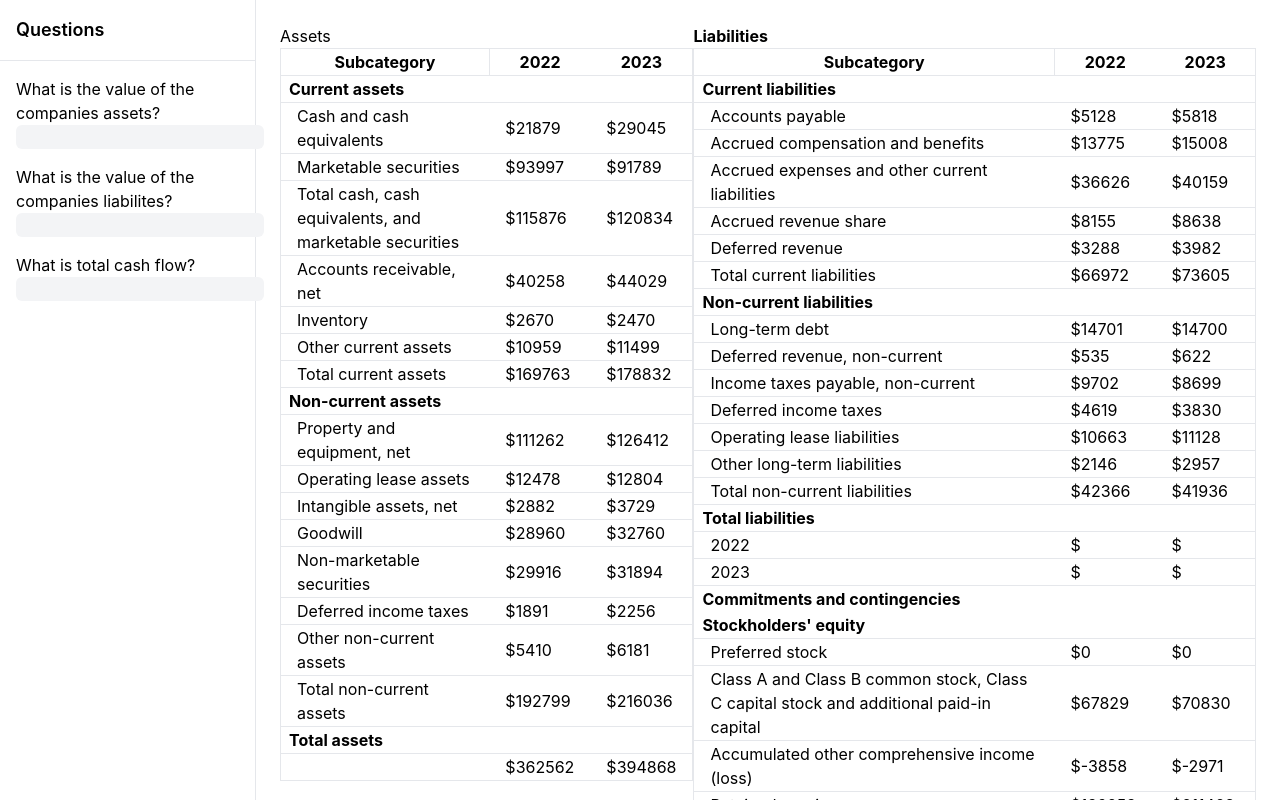
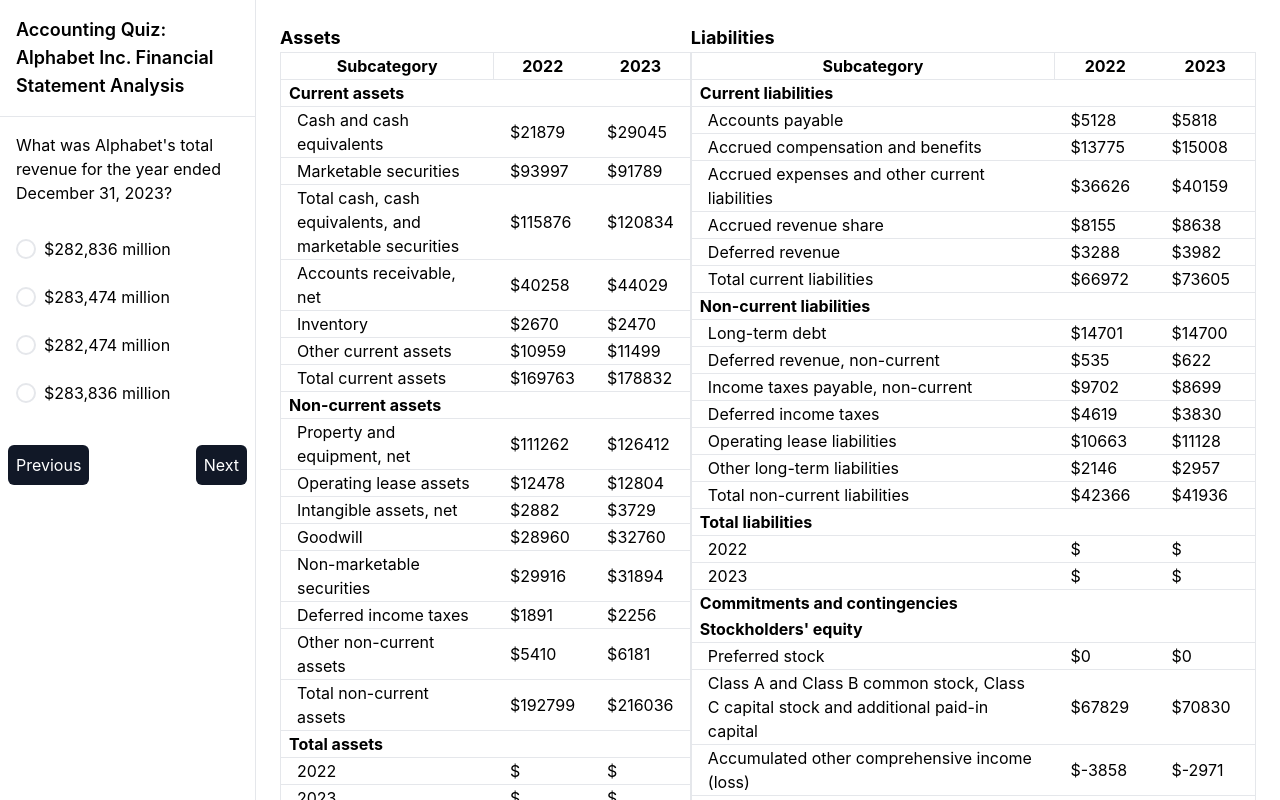
Before and after one commit to sam-schnaars/cal-hacks, a React (Create React App) app: page / in a window 1280 px wide. Shown: the top 800 px of the page. Built offline with nearby package versions, Linux system fonts and the light colour scheme.

Commit message:
mapped question.json to sidebar questionaire, fixed redundancies, loved vedant

```diff
--- a/src/App.js
+++ b/src/App.js
@@ -1,9 +1,7 @@
 import React from 'react';
-import { BrowserRouter as Router, Routes, Route, Link } from 'react-router-dom';
-import Lesson from './components/Lesson.tsx';
-import Quiz from './components/Quiz';
 import AssetsTable from './components/AssetsTable.js';
 import LiabilitiesTable from './components/LiabilitiesTable.js';
+import Sidebar from "./components/Sidebar.js"
 
 
 
@@ -14,56 +12,24 @@
     "What is the value of the companies liabilites?",
     "What is total cash flow?",
   ]
-  const innerTable = () => {
-    return (
-      <thead>
-        <th className="border bg-slate-200 border-gray-300 px-4 py-2">Current Assets</th>
-        <th className="border bg-slate-200 border-gray-300 px-4 py-2">Current Liabilities</th>
-      </thead>
-    )
-  }
   return (
-    <Router>
-      <Routes>
-        <Route path="/quiz" element={<Quiz />} />
-      </Routes>
-
     <div className="flex h-screen bg-background text-foreground">
       {/* Sidebar */}
-      <div className="w-64 border-r bg-muted">
-        <div className="p-4 font-semibold text-lg border-b">Questions</div>
-        <div className="h-[calc(100vh-57px)]">
-          <nav className="p-2">
-            {questions.map((item, index) => (
-              <div
-                key={index}
-                className={`p-2 rounded-md cursor-pointer ${
-                  index == 0 ? "bg-primary text-primary-foreground" : "hover:bg-accent"
-                }`}
-              >
-                {item}
-                <input className="bg-gray-100 rounded-md"></input>
-              </div>
-            ))}
-          </nav>
-        </div>
-      </div>
-
+      <Sidebar/>
       {/* Main Content */}
       <div className="flex-1">
         <main className="flex-1 flex flex-row p-6">
           <AssetsTable/>
-          <LiabilitiesTable/>
+          <LiabilitiesTable dataType="Liabilities and Stockholders' Equity"/>
         </main>
 
         {/* Bottom Right Buttons */}
-        <div className="p-4 flex justify-end gap-4">˜
-          <Link to="/quiz">IDK</Link>
-          <Link to="/next">Next</Link>
+        <div className="p-4 flex justify-end gap-4">
+          <button>IDK</button>
+          <button>Next</button>
         </div>
       </div>
     </div>
-    </Router>
   );
 }
 
--- a/src/components/AssetsTable.js
+++ b/src/components/AssetsTable.js
@@ -1,33 +1,8 @@
 import React from 'react';
+import data from "../google_balance_sheet.json";
 
 const AssetsTable = () => {
-  const data = {
-    Assets: {
-      'Current assets': {
-        'Cash and cash equivalents': { '2022': 21879, '2023': 29045 },
-        'Marketable securities': { '2022': 93997, '2023': 91789 },
-        'Total cash, cash equivalents, and marketable securities': {
-          '2022': 115876,
-          '2023': 120834,
-        },
-        'Accounts receivable, net': { '2022': 40258, '2023': 44029 },
-        Inventory: { '2022': 2670, '2023': 2470 },
-        'Other current assets': { '2022': 10959, '2023': 11499 },
-        'Total current assets': { '2022': 169763, '2023': 178832 },
-      },
-      'Non-current assets': {
-        'Property and equipment, net': { '2022': 111262, '2023': 126412 },
-        'Operating lease assets': { '2022': 12478, '2023': 12804 },
-        'Intangible assets, net': { '2022': 2882, '2023': 3729 },
-        Goodwill: { '2022': 28960, '2023': 32760 },
-        'Non-marketable securities': { '2022': 29916, '2023': 31894 },
-        'Deferred income taxes': { '2022': 1891, '2023': 2256 },
-        'Other non-current assets': { '2022': 5410, '2023': 6181 },
-        'Total non-current assets': { '2022': 192799, '2023': 216036 },
-      },
-      'Total assets': {"":{'2022': 362562, '2023': 394868 }},
-    }
-  };
+  const selectedData = data["Assets"];
 
   const renderRows = (subcategory, items) => {
     return Object.entries(items).map(([item, values]) => (
@@ -56,7 +31,7 @@
 
   return (
     <div>
-      <h1 className="">Assets</h1>
+      <h1 className="font-bold text-lg">Assets</h1>
       <table className="border b-2 pl-2 pr-2">
         <thead className="border b-2 pl-4 pr-4">
           <tr className="border b-2">
--- a/src/components/Lesson.tsx
+++ /dev/null
@@ -1,46 +0,0 @@
-import * as React from "react"
-
-export default function Component() {
-  return (
-    <div className="flex h-screen bg-background text-foreground">
-      {/* Sidebar */}
-      <div className="w-64 border-r bg-muted">
-        <div className="p-4 font-semibold text-lg border-b">Question</div>
-        <div className="h-[calc(100vh-57px)]">
-          <nav className="p-2">
-            {[
-              "Introduction to Accounting",
-              "The Accounting Equation",
-              "Financial Statements",
-            ].map((item, index) => (
-              <div
-                key={index}
-                className={`p-2 rounded-md cursor-pointer ${
-                  index === 0 ? "bg-primary text-primary-foreground" : "hover:bg-accent"
-                }`}
-              >
-                {item}
-              </div>
-            ))}
-          </nav>
-        </div>
-      </div>
-
-      {/* Main Content */}
-      <div className="flex-1 flex flex-col">
-        <main className="flex-1 p-6">
-          <h1 className="text-2xl font-bold mb-4">Introduction to Accounting</h1>
-          <p className="text-muted-foreground">
-            This is where the main content of the tutorial would go. For now, it's just a placeholder.
-          </p>
-        </main>
-
-        {/* Bottom Right Buttons */}
-        <div className="p-4 flex justify-end gap-4">
-          <button>IDK</button>
-          <button>Next</button>
-        </div>
-      </div>
-    </div>
-  )
-}
--- a/src/components/LiabilitiesTable.js
+++ b/src/components/LiabilitiesTable.js
@@ -1,8 +1,8 @@
 import React from 'react';
 import data from "../google_balance_sheet.json";
 
-const LiabilitiesTable = () => {
-  const dataa = data["Liabilities and Stockholders' Equity"];
+const LiabilitiesTable = (dataType) => {
+  const selectedData = data["Liabilities and Stockholders' Equity"];
 
   const renderRows = (subcategory, items) => {
     return Object.entries(items).map(([item, values]) => (
@@ -16,7 +16,7 @@
 
   const generateTableRows = () => {
     const rows = [];
-    Object.entries(data["Liabilities and Stockholders' Equity"]).forEach(([subcategory, items]) => {
+    Object.entries(selectedData).forEach(([subcategory, items]) => {
       // Add subcategory row (Current liabilities, Non-current liabilities)
       rows.push(
         <tr key={subcategory} className='pl-2 pr-2'>
@@ -31,7 +31,7 @@
 
   return (
     <div>
-      <h1 className='font-bold'>Liabilities</h1>
+      <h1 className='font-bold text-lg'>Liabilities</h1>
       <table className="border b-2 pl-2 pr-2">
         <thead className="border b-2 pl-4 pr-4">
           <tr className="border b-2">
--- a/src/components/Quiz.js
+++ /dev/null
@@ -1,13 +0,0 @@
-import React from 'react';
-import { Link } from 'react-router-dom';
-
-const LeftSidebar = () => {
-  return (
-    <div className="sidebar left-sidebar">
-      <Link to="/lessons" className="nav-link"></Link>
-      <Link to="/quiz" className="nav-link"></Link>
-    </div>
-  );
-};
-
-export default LeftSidebar;
--- /dev/null
+++ b/src/components/Sidebar.js
@@ -0,0 +1,125 @@
+import React, { useState } from 'react';
+import data from "../questions.json";
+
+const Sidebar = () => {
+  const questions = data.quiz.questions; // Use questions from the JSON
+
+  const [currentQuestionIndex, setCurrentQuestionIndex] = useState(0);
+  const [selectedOption, setSelectedOption] = useState(null); // Track the selected answer
+  const [isAnswered, setIsAnswered] = useState(false); // Track if the question is answered
+  const [feedback, setFeedback] = useState(''); // Store feedback message
+
+  // Function to handle option selection
+  const handleOptionSelect = (optionId) => {
+    setSelectedOption(optionId);
+    setIsAnswered(true);
+
+    // Provide feedback on the selected answer
+    if (optionId === questions[currentQuestionIndex].correctAnswer) {
+      setFeedback('Correct answer!');
+    } else {
+      setFeedback(`Incorrect answer. ${questions[currentQuestionIndex].explanation}`);
+    }
+  };
+
+  // Function to handle moving to the next question
+  const handleNext = () => {
+    if (selectedOption === questions[currentQuestionIndex].correctAnswer) {
+      setCurrentQuestionIndex((prevIndex) => {
+        if (prevIndex < questions.length - 1) {
+          // Reset state for the next question
+          setSelectedOption(null);
+          setIsAnswered(false);
+          setFeedback('');
+          return prevIndex + 1;
+        }
+        return prevIndex; // No change if on last question
+      });
+    } else {
+      alert('Please select the correct answer before proceeding.');
+    }
+  };
+
+  // Function to handle moving to the previous question
+  const handlePrevious = () => {
+    setCurrentQuestionIndex((prevIndex) => {
+      if (prevIndex > 0) {
+        // Reset state for the previous question
+        setSelectedOption(null);
+        setIsAnswered(false);
+        setFeedback('');
+        return prevIndex - 1;
+      }
+      return prevIndex; // No change if on the first question
+    });
+  };
+
+  return (
+    <div className="w-64 border-r bg-muted">
+      <div className="p-4 font-semibold text-lg border-b">{data.quiz.title}</div> {/* Display quiz title */}
+      <div className="h-[calc(100vh-57px)]">
+        <nav className="p-2">
+          {/* Display the current question */}
+          <div className="p-2 rounded-md bg-primary text-primary-foreground">
+            {questions[currentQuestionIndex].text} {/* Display current question text */}
+          </div>
+
+          {/* Display answer options */}
+          <div className="mt-4">
+            {questions[currentQuestionIndex].options.map((option) => (
+              <div key={option.id} className="flex items-center mb-2">
+                <input
+                  type="radio"
+                  id={option.id}
+                  name="options"
+                  value={option.id}
+                  checked={selectedOption === option.id}
+                  onChange={() => handleOptionSelect(option.id)}
+                  className="hidden" // Hide the default radio button
+                />
+                <label
+                  htmlFor={option.id}
+                  className={`flex items-center p-2 rounded-md cursor-pointer transition-colors duration-200
+                    ${isAnswered && option.id === selectedOption && option.id !== questions[currentQuestionIndex].correctAnswer ? 'text-gray-500' : ''}`}
+                >
+                  <span className={`w-5 h-5 inline-block rounded-full mr-2 border-2
+                    ${selectedOption === option.id && option.id === questions[currentQuestionIndex].correctAnswer ? 'bg-green-500' :
+                      selectedOption === option.id ? 'bg-red-500' : 'bg-white'}`}
+                  />
+                  {option.text}
+                </label>
+              </div>
+            ))}
+          </div>
+
+          {/* Feedback message */}
+          {isAnswered && (
+            <div className="mt-2">
+              <p className={`font-semibold ${selectedOption === questions[currentQuestionIndex].correctAnswer ? 'text-green-400' : 'text-red-400'}`}>
+                {feedback}
+              </p>
+            </div>
+          )}
+        </nav>
+
+        {/* Navigation buttons for previous and next */}
+        <div className="flex justify-between mt-4 px-2">
+            <button
+              onClick={handlePrevious}
+              className="bg-gray-900 p-2 rounded-md text-white"
+            >
+              Previous
+            </button><button
+              onClick={handleNext}
+              className="bg-gray-900 p-2 rounded-md text-white"
+              disabled={!isAnswered || selectedOption !== questions[currentQuestionIndex].correctAnswer} // Disable if not answered correctly
+            >
+              Next
+            </button>
+        </div>
+      </div>
+    </div>
+  );
+};
+
+export default Sidebar;
```
Also changed, not shown: src/components/question.tsx (deleted).
